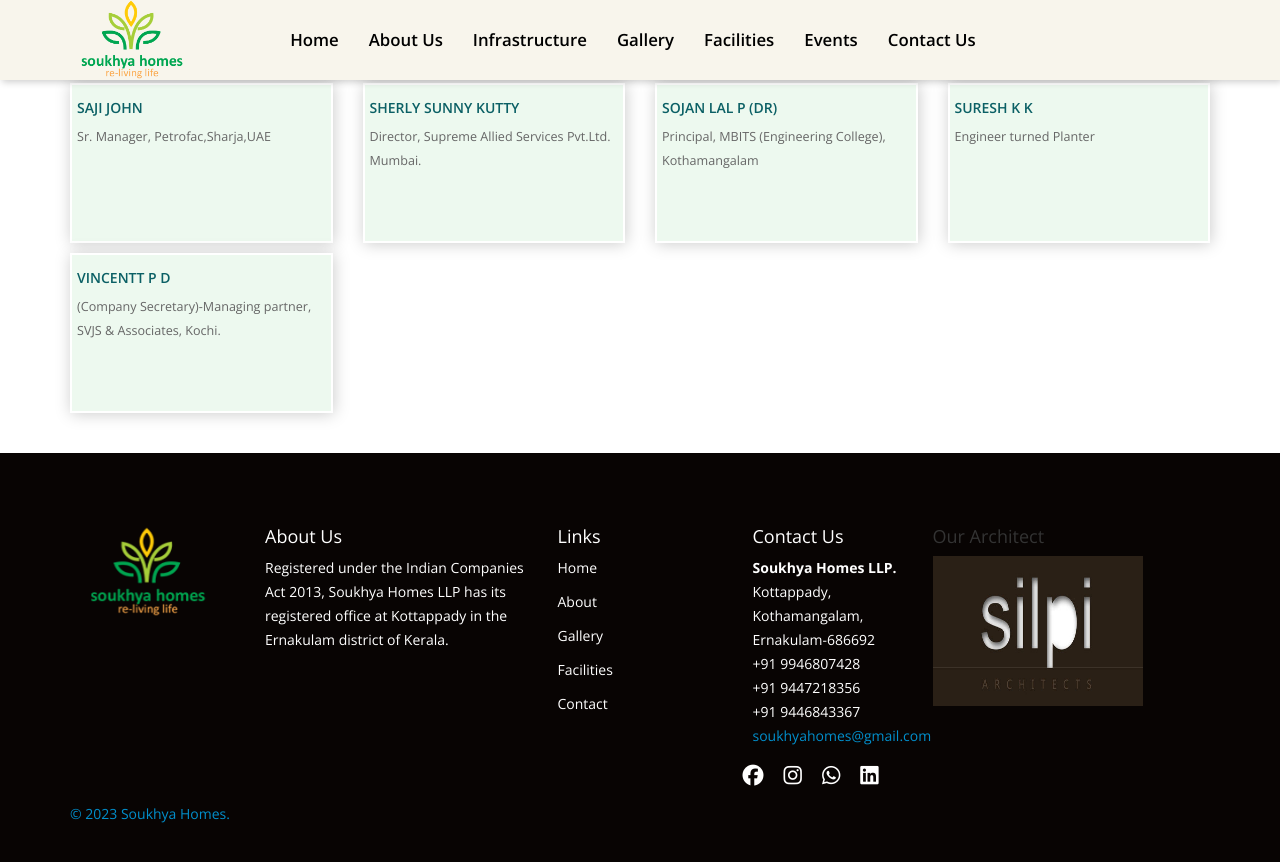
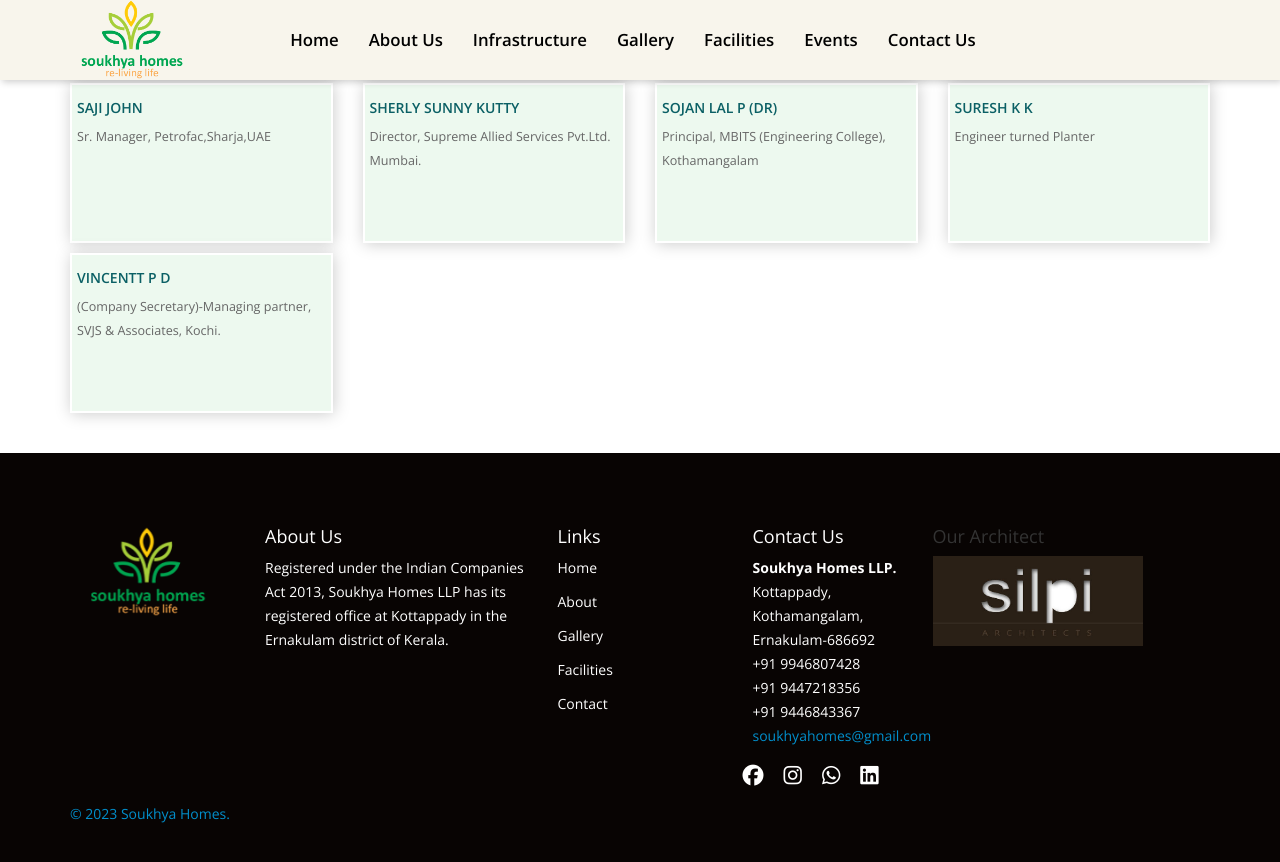
Before and after one commit to soukhyahomes/soukhyahomes.github.io, a Jekyll site: the page built from about.md, in a window 1280 px wide and 900 px high, scrolled down 1943 px. Shown: the top 862 px of the window. Built offline with Jekyll 4.4.1, drawn with Linux system fonts in a browser that asks for light colours; nearby versions of some CDN libraries.

Commit message:
Update footer.html

```diff
--- a/_includes/footer.html
+++ b/_includes/footer.html
@@ -69,7 +69,7 @@
 					</p> -->
 
 					<h4>Our Architect</h4>
-					<a href="index.php"><img src="/assets/img/ftr-logo.jpg" width="210" height="150"></a>
+					<a href="index.php"><img src="/assets/img/ftr-logo.jpg" width="210" height="90"></a>
 				</div>
 			</div>
 		</div>
```
